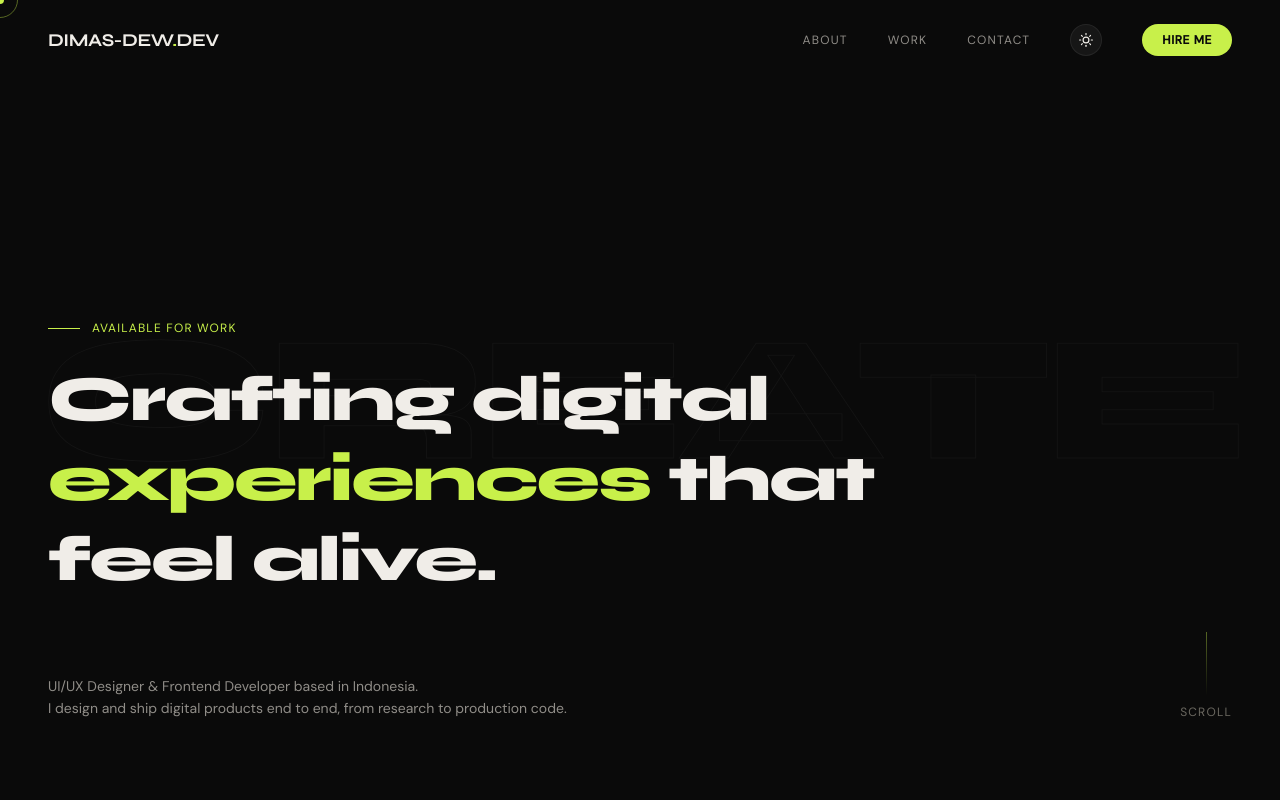
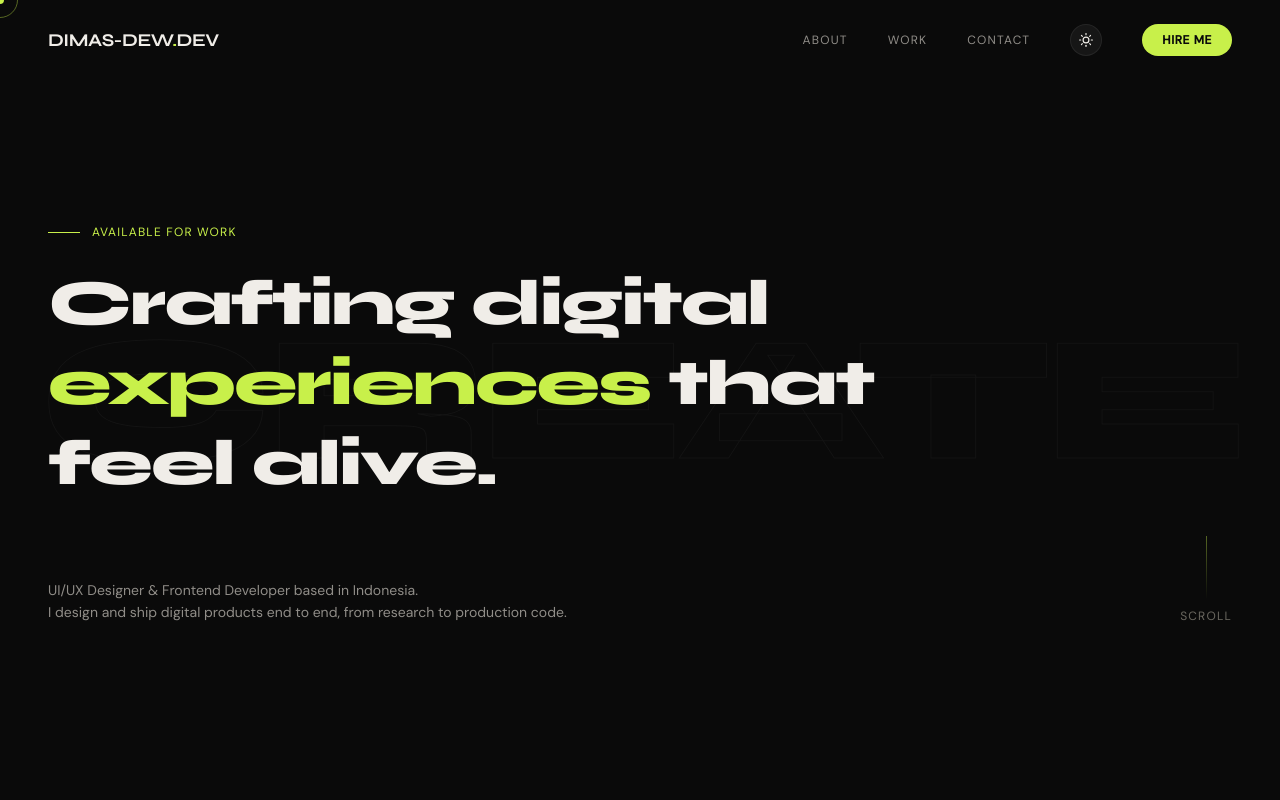
Before and after one commit to dimasdew/Portfolio-Dimas, a Next.js app: page / in a window 1280 px wide. Shown: the top 800 px of the page. Built offline with nearby package versions, Linux system fonts and the light colour scheme.

Commit message:
Tighten vertical spacing in hero and contact sections

```diff
--- a/components/Contact.jsx
+++ b/components/Contact.jsx
@@ -9,7 +9,7 @@ export default function Contact() {
   const r3 = useFadeUp(240)
 
   return (
-    <section id="contact" className="relative py-20 md:py-36 px-6 md:px-12 text-center overflow-hidden">
+    <section id="contact" className="relative pt-12 md:pt-24 pb-20 md:pb-36 px-6 md:px-12 text-center overflow-hidden">
       {/* Glow */}
       <div
         className="absolute inset-0 pointer-events-none"
--- a/components/Hero.jsx
+++ b/components/Hero.jsx
@@ -10,7 +10,7 @@ export default function Hero() {
   return (
     <section
       id="hero"
-      className="relative min-h-screen flex flex-col justify-end px-6 md:px-12 pb-16 md:pb-20 overflow-hidden"
+      className="relative min-h-screen flex flex-col justify-end px-6 md:px-12 pb-32 md:pb-44 overflow-hidden"
     >
       {/* Decorative background text */}
       <div
```
